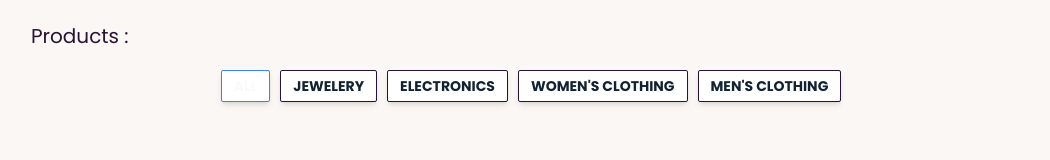
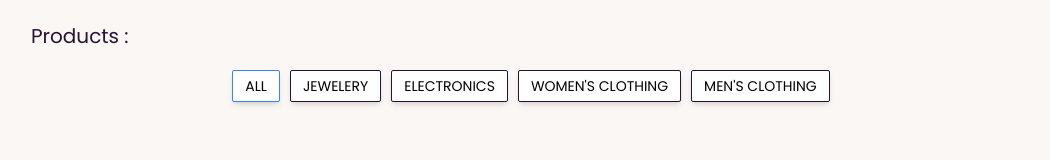
Before and after one commit to hr-meheraj/react-redux-tookit-ecommerce-cart, a React (Create React App) app: page / in a window 1280 px wide. Shown: the part 289-449 px from the top of the page, without its empty margins (109-1159 px from the left). Built offline with nearby package versions, Linux system fonts and the light colour scheme; no server answers.

Commit message:
Updated finish with fixed

```diff
--- a/src/components/Products.jsx
+++ b/src/components/Products.jsx
@@ -1,10 +1,10 @@
-import React, { useState, useEffect } from 'react'
-import ProductCart from './ProductCart';
+import React, { useState, useEffect } from "react";
+import ProductCart from "./ProductCart";
 
 export default function Products() {
   const [products, setProducts] = useState([]);
   const [categoryProducts, setCategoryProducts] = useState(products || []);
-  const [loading ,setLoading] = useState(false);
+  const [loading, setLoading] = useState(false);
   const [choosenCategory, setChoosenCategory] = useState("All");
   const getProducts = async () => {
     try {
@@ -17,22 +17,28 @@ export default function Products() {
       alert(err.message);
     }
     setLoading(false);
-  }
-  const productCategories = [ "All","jewelery","electronics","women's clothing","men's clothing"];
+  };
+  const productCategories = [
+    "All",
+    "jewelery",
+    "electronics",
+    "women's clothing",
+    "men's clothing",
+  ];
   const handleVisi = () => {
-    setCategoryProducts(products)
-  }
+    setCategoryProducts(products);
+  };
   const handleCategory = (category) => {
     setChoosenCategory(category);
     let filteredProducts = products;
-    if(category == "All"){
-       filteredProducts = products
-    }else{
-       filteredProducts = products.filter((e) => e.category == category);
+    if (category == "All") {
+      filteredProducts = products;
+    } else {
+      filteredProducts = products.filter((e) => e.category == category);
     }
 
     setCategoryProducts(filteredProducts);
-  }
+  };
 
   useEffect(() => {
     getProducts();
@@ -45,9 +51,9 @@ export default function Products() {
         {productCategories.map((category) => {
           return (
             <button
-              className={`text-[#112233] hover:bg-[#112233] hover:text-white shadow-md btn btn-sm bg-white rounded-sm ${
+              className={`text-[#112233] myBtn font-normal hover:bg-[#112233] hover:text-white shadow-md btn btn-sm  rounded-sm ${
                 category == choosenCategory &&
-                "bg-blue-500 text-[#fafafa] border-blue-500 outline-none"
+                "text-[#fafafa] border-blue-500 bg-blue-500 font-bold outline-none"
               }}`}
               onClick={() => handleCategory(category)}
             >
--- a/src/index.css
+++ b/src/index.css
@@ -6,3 +6,7 @@
 body{
     font-family: 'Poppins', sans-serif;
 }
+.myBtn{
+   color:black;
+   background-color: white;
+}
```
